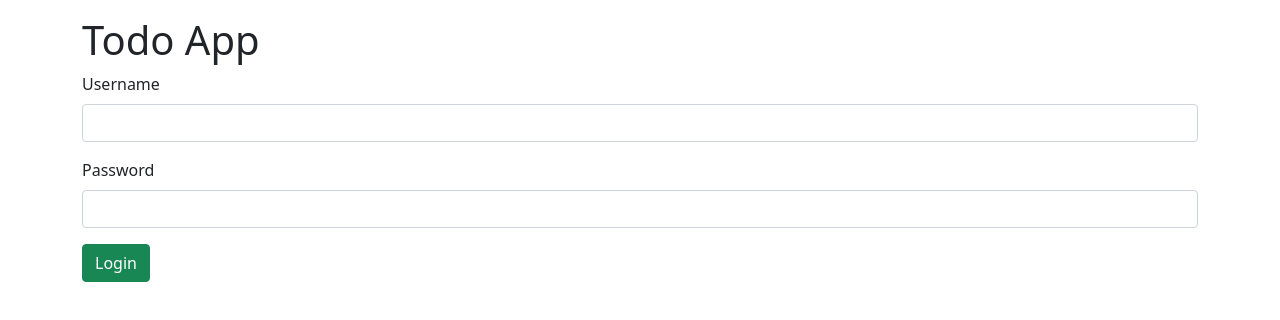
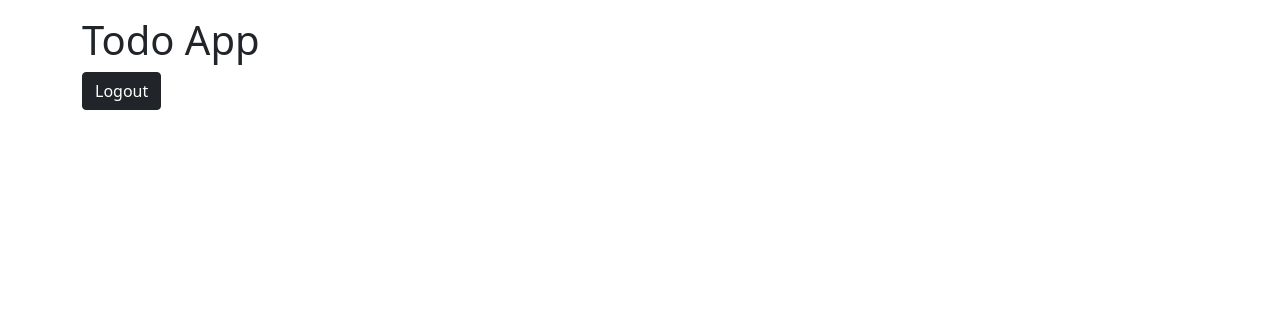
Before and after one commit to klapacz/projectjumbo-frontend, a Vue app: page /login in a window 1280 px wide. Shown: the top 320 px of the page. Built offline with nearby package versions, Linux system fonts and the light colour scheme; sample sign-in values are in the browser's storage.

Commit message:
protect paths, logout, todos view

```diff
--- a/src/pages/Login.vue
+++ b/src/pages/Login.vue
@@ -1,5 +1,8 @@
 <template>
-  <form @submit.prevent="login">
+  <div v-if="store.getters.isLoggedIn">
+    <button @click="logout" class="btn btn-dark">Logout</button>
+  </div>
+  <form v-else @submit.prevent="login">
     <div v-if="error" class="alert alert-danger" role="alert">
       {{ error }}
     </div>
@@ -44,4 +47,8 @@ const login = async () => {
 
   error.value = await store.dispatch('login', form);
 };
+
+const logout = async () => {
+  await store.dispatch('logout');
+}
 </script>
--- /dev/null
+++ b/src/pages/Todos.vue
@@ -0,0 +1,3 @@
+<template>
+    Todos view
+</template>
--- a/src/router.js
+++ b/src/router.js
@@ -1,13 +1,31 @@
 import { createRouter, createWebHistory } from 'vue-router'
+import { store } from './store'
 
 import Login from './pages/Login.vue'
+import Todos from './pages/Todos.vue'
 
 const routes = [
-    { path: '/', component: Login },
-    { path: '/login', component: Login },
+    {
+        path: '/',
+        component: Todos,
+        name: 'todos'
+    },
+    {
+        path: '/login',
+        component: Login,
+        name: 'login',
+        meta: {
+            isUnprotected: true,
+        },
+    },
 ]
 
 export const router = createRouter({
     history: createWebHistory(),
     routes,
 })
+
+router.beforeEach((to, from, next) => {
+	if (!to.meta.isUnprotected && !store.getters.isLoggedIn) next({ name: 'login' });
+	else next();
+});
--- a/src/store.js
+++ b/src/store.js
@@ -16,7 +16,16 @@ export const store = createStore({
 
             window.localStorage.setItem('token', token);
         },
+
+        removeToken(state) {
+            state.token = null;
+            window.localStorage.removeItem('token');
+        }
     },
+
+	getters: {
+		isLoggedIn: (state) => !!state.token,
+	},
 
     actions: {
         async login({ commit }, form) {
@@ -31,6 +40,10 @@ export const store = createStore({
 
                 return 'Login error';
             }
-        }
+        },
+
+        async logout({ commit, state }) {
+			commit('removeToken');
+		},
     },
 });
```
